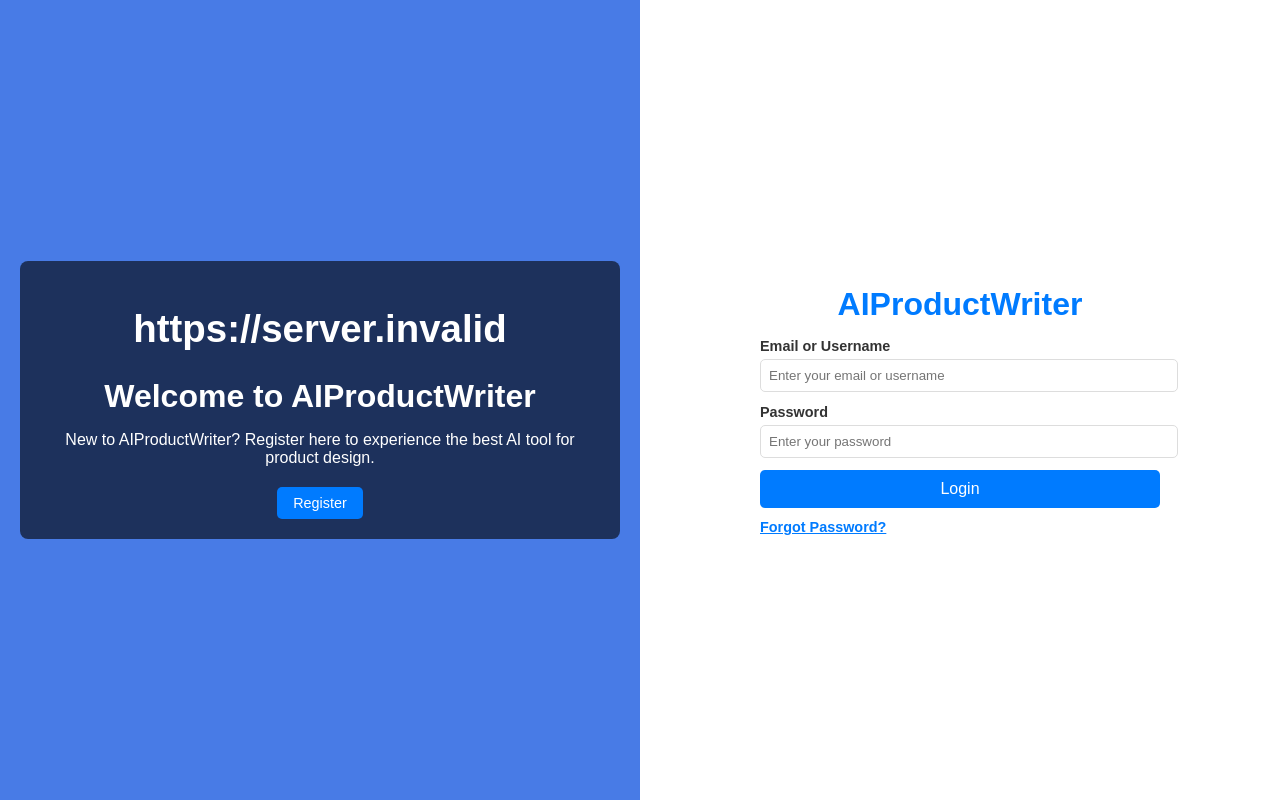
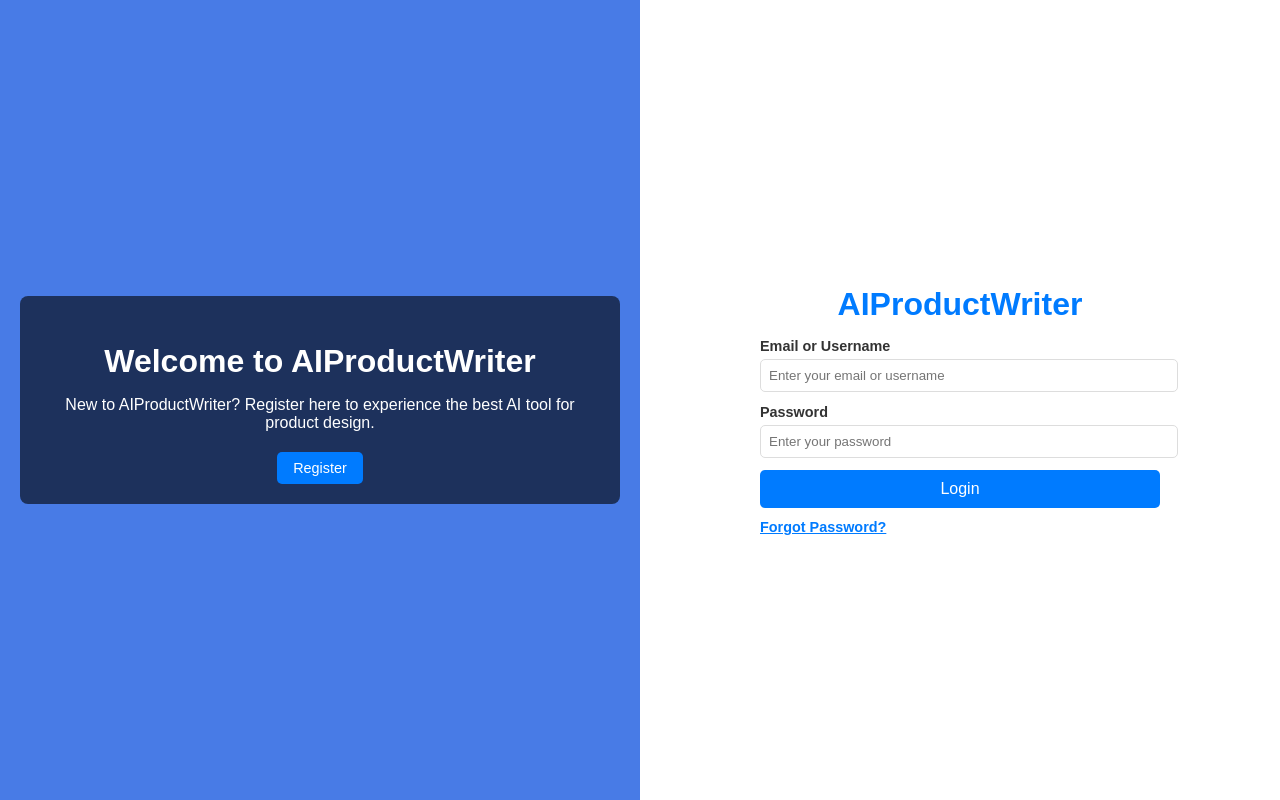
Before and after one commit to Nishantbabber/ecommerce-product-description-ai, a React (Create React App) app in the folder client/: page / in a window 1280 px wide. Built offline with nearby package versions, Linux system fonts and the light colour scheme; no server answers.

Commit message:
updated REACT_APP_BACKEND_API_URL

```diff
--- a/client/src/components/login.js
+++ b/client/src/components/login.js
@@ -25,7 +25,7 @@ function Login() {
         localStorage.setItem('token', data.token);
 
         // Fetch the user profile to get the role
-        const profileRes = await fetch(`${process.env.REACT_APP_BACKEND_API_URL}/api/user/profile`, {
+        const profileRes = await fetch(`${process.env.REACT_APP_BACKEND_API_URL}api/user/profile`, {
           headers: {
             'Content-Type': 'application/json',
             'x-auth-token': data.token,
@@ -58,7 +58,6 @@ function Login() {
     <div className="login-container">
       <div className="left-section">
         <div className="welcome-message">
-          <h1>{process.env.REACT_APP_BACKEND_API_URL}</h1>
           <h2>Welcome to AIProductWriter</h2>
           <p>New to AIProductWriter? Register here to experience the best AI tool for product design.</p>
           <a href="/register" className="register-button">Register</a>
```
